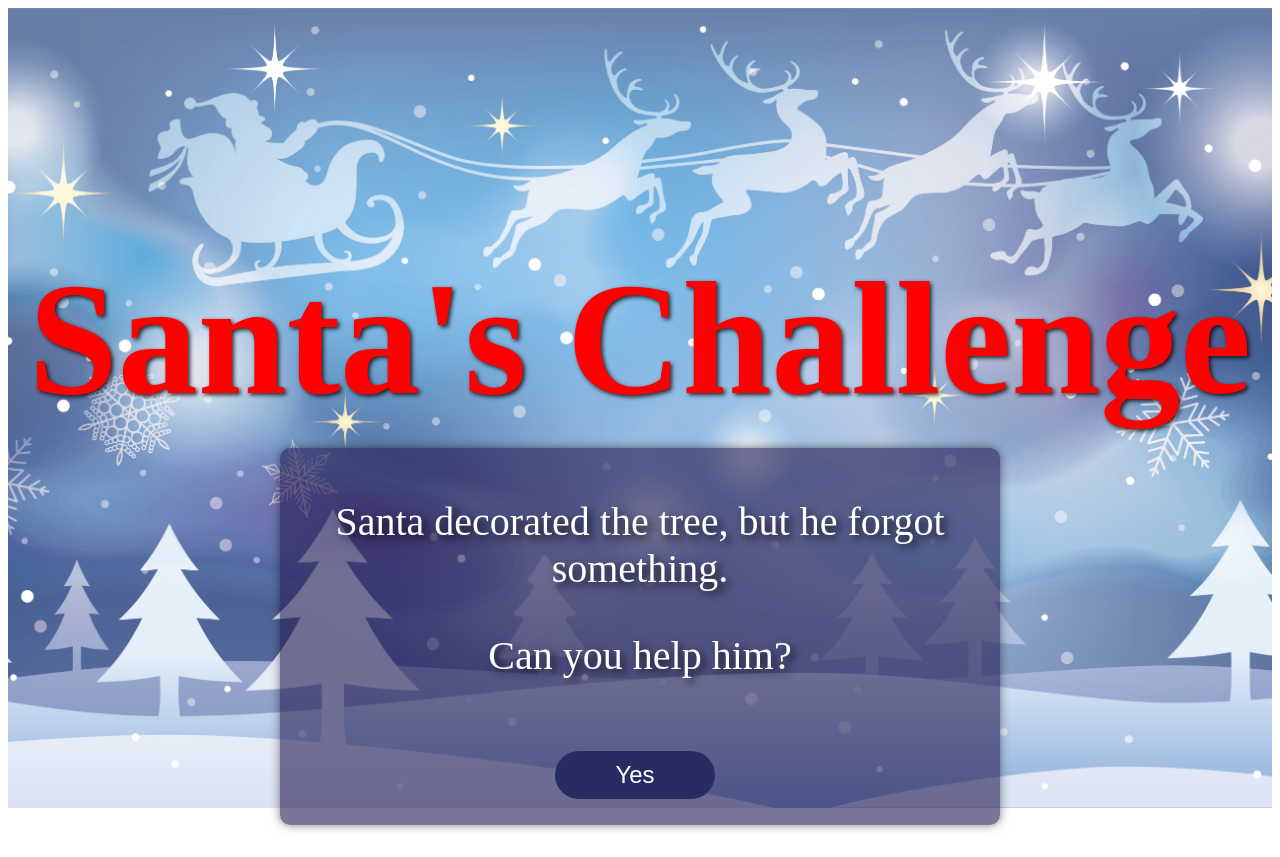
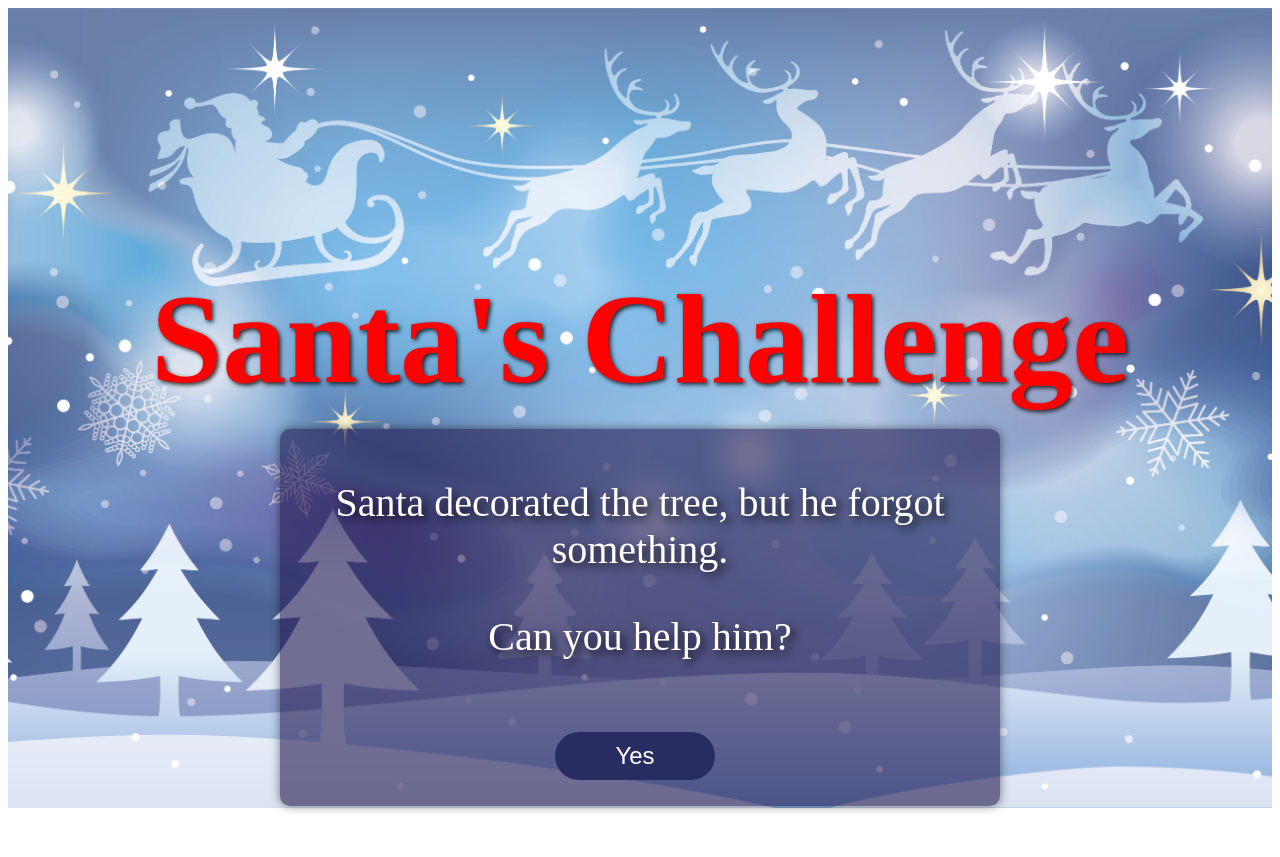
Before and after one commit to VeveCambor/holiday-wish, a React (Create React App) app: page / in a window 1280 px wide. Built offline with nearby package versions, Linux system fonts and the light colour scheme.

Commit message:
change font-size h1

```diff
--- a/src/styles/ChallangePage.css
+++ b/src/styles/ChallangePage.css
@@ -14,7 +14,7 @@
 h1 {
   margin: 0;
   margin-top: 18rem;
-  font-size: 10rem;
+  font-size: 8rem;
   color: #ff0000;
   text-shadow: 2px 2px 4px rgba(0, 0, 0, 0.8);
 }
```
